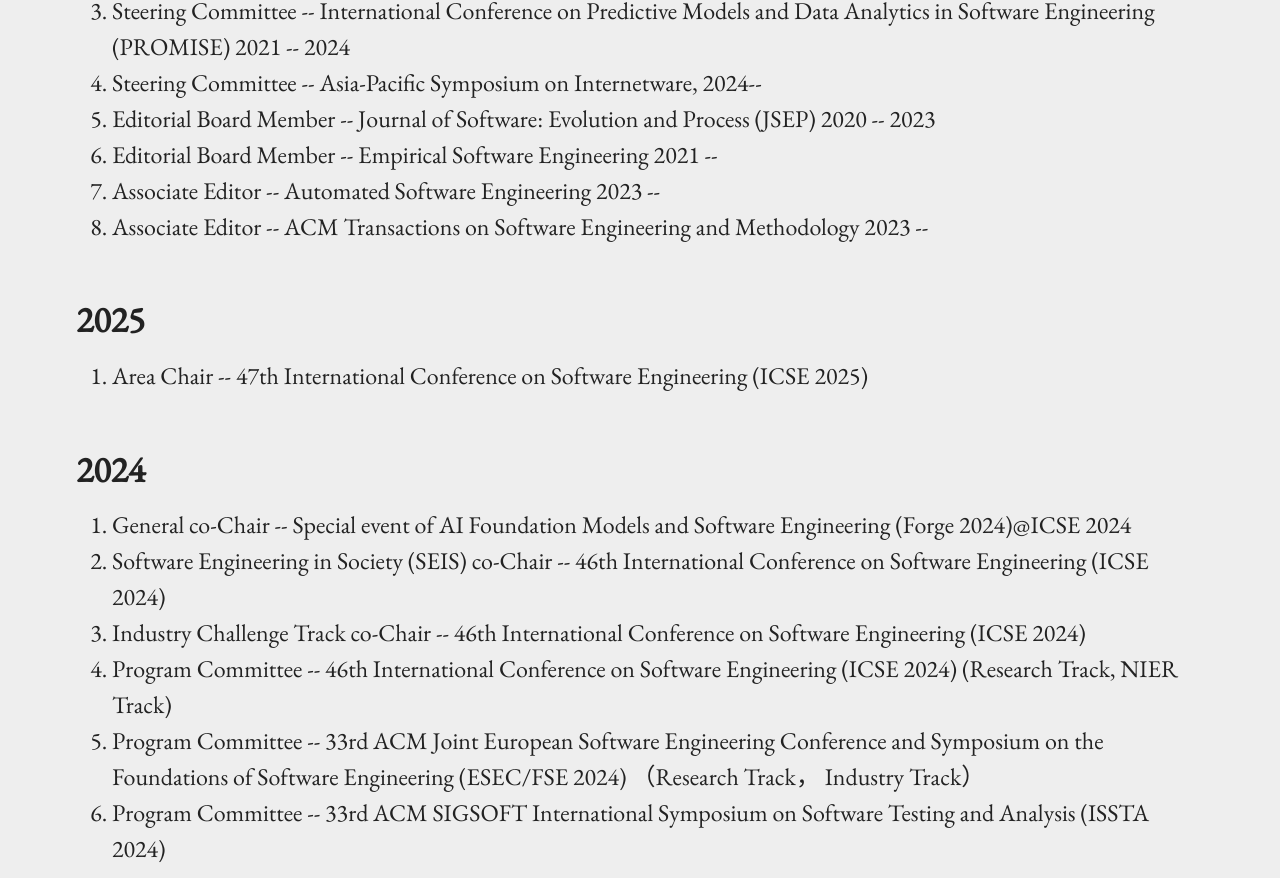
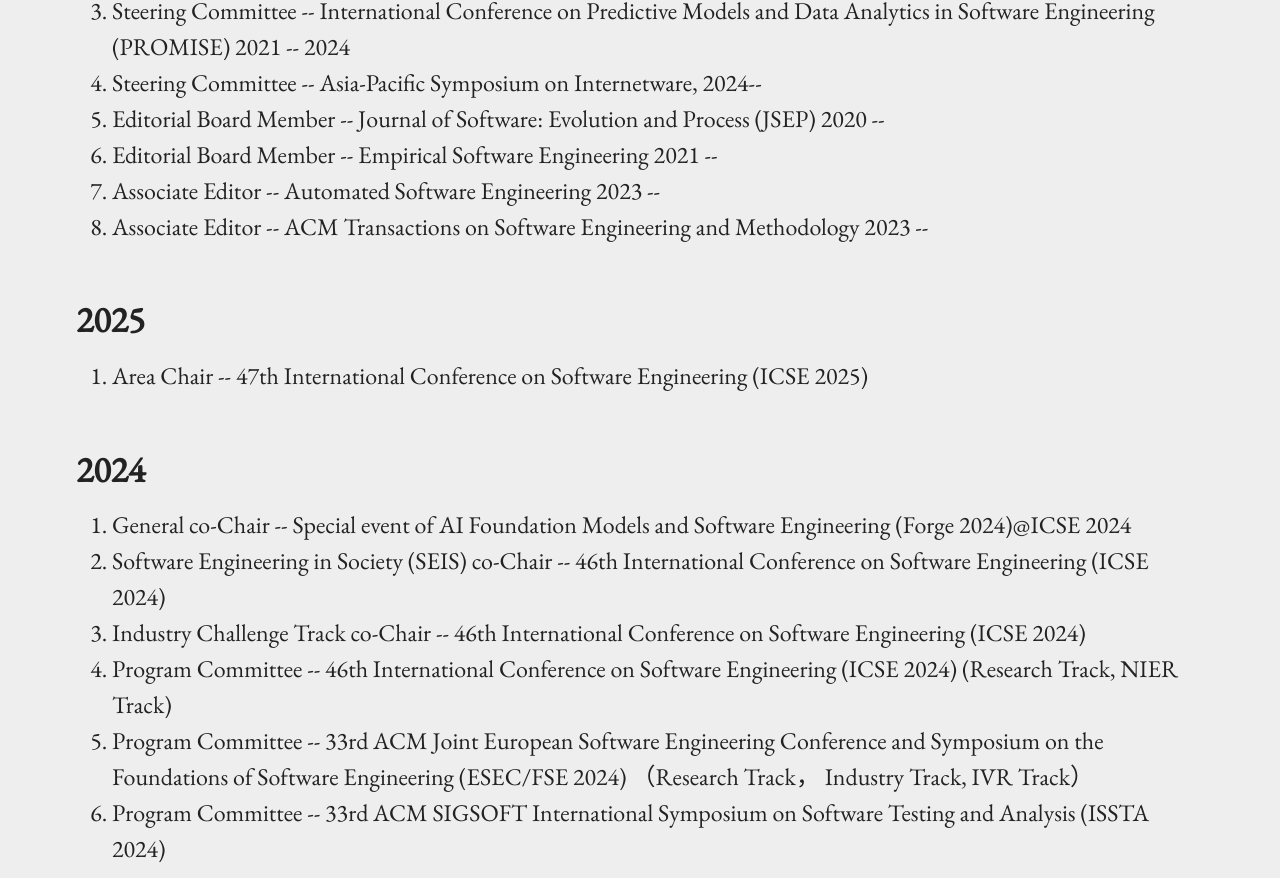
Before and after one commit to xin-xia/xin-xia.github.io, a Jekyll site: the page built from service.md, in a window 1280 px wide and 1400 px high. Shown: the part 341-1219 px from the top of the window. Built offline with Jekyll 4.4.1, drawn with Linux system fonts in a browser that asks for light colours.

Commit message:
Update service.md

```diff
--- a/service.md
+++ b/service.md
@@ -8,7 +8,7 @@ permalink: /service/
 <li>Steering Committee  --   IEEE International Conference on Software Analysis, Evolution and Reengineering (SANER) 2019 -- 2022 </li>
   <li>Steering Committee  --  International Conference on Predictive Models and Data Analytics in Software Engineering (PROMISE) 2021 -- 2024 </li>
     <li>Steering Committee  --  Asia-Pacific Symposium on Internetware, 2024--  </li>
-<li>Editorial Board Member  --   Journal of Software: Evolution and Process (JSEP) 2020 -- 2023 </li>
+<li>Editorial Board Member  --   Journal of Software: Evolution and Process (JSEP) 2020 --  </li>
 <li>Editorial Board Member  --   Empirical Software Engineering 2021 --  </li>
 <li>Associate Editor  --   Automated Software Engineering 2023 --  </li>
 <li>Associate Editor  --   ACM Transactions on Software Engineering and Methodology  2023 --  </li>
@@ -25,7 +25,7 @@ permalink: /service/
 <li>Software Engineering in Society (SEIS) co-Chair  --  46th International Conference on Software Engineering (ICSE 2024)    </li>
 <li>Industry Challenge Track co-Chair  --  46th International Conference on Software Engineering (ICSE 2024)    </li>
 <li>Program Committee  --  46th International Conference on Software Engineering (ICSE 2024) (Research Track, NIER Track)  </li>
-<li>Program Committee  --  33rd ACM Joint European Software Engineering Conference and Symposium on the Foundations of Software Engineering (ESEC/FSE 2024) （Research Track， Industry Track）   </li>
+<li>Program Committee  --  33rd ACM Joint European Software Engineering Conference and Symposium on the Foundations of Software Engineering (ESEC/FSE 2024) （Research Track， Industry Track, IVR Track）   </li>
 <li>Program Committee  --  33rd ACM SIGSOFT International Symposium on Software Testing and Analysis (ISSTA 2024)    </li>
 </ol>
 
```
